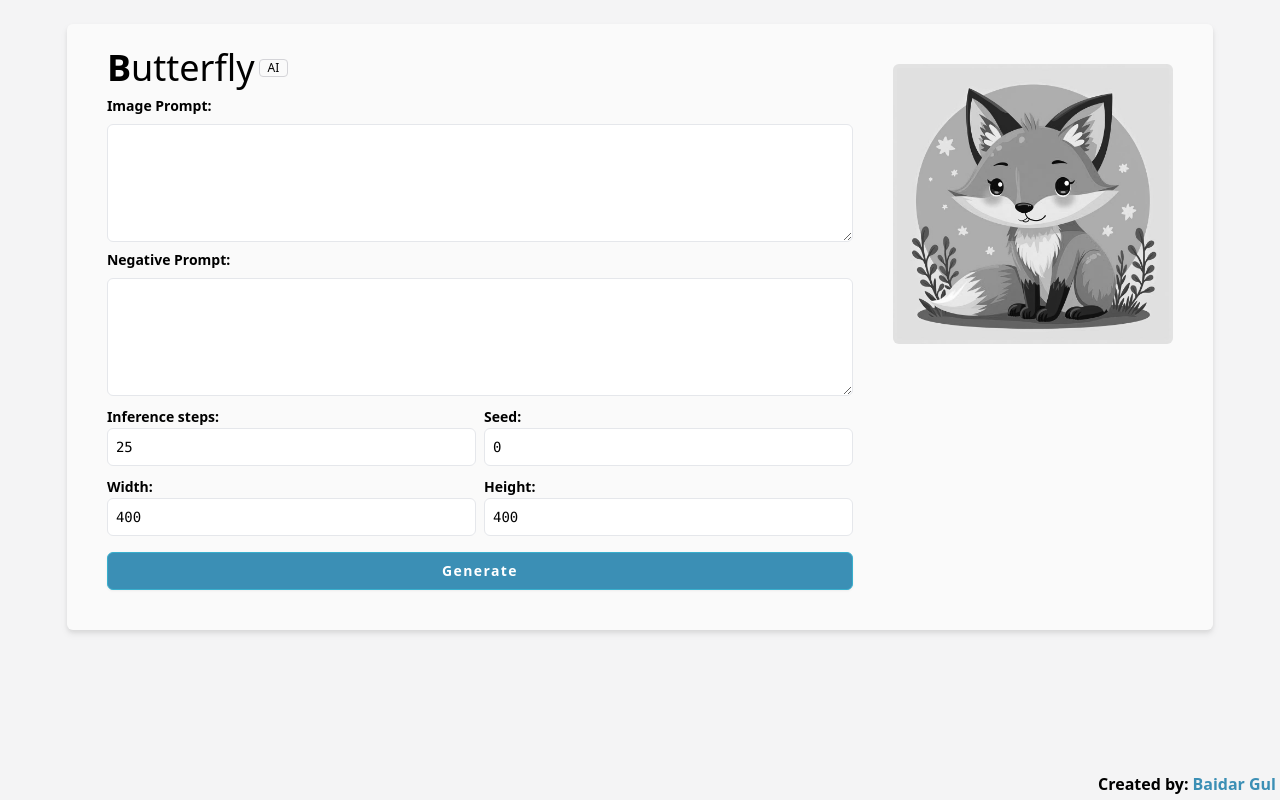
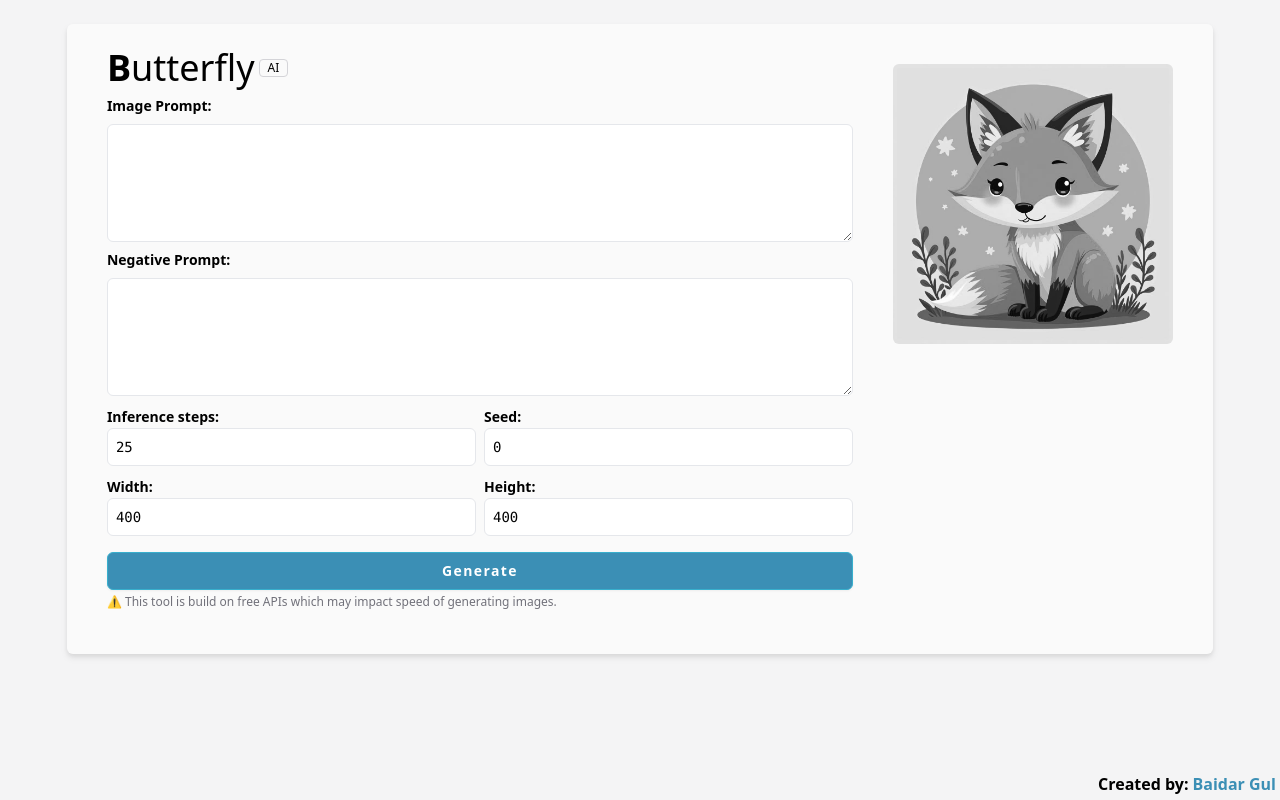
Before and after one commit to baidargul/butterflyai, a Next.js app: page / in a window 1280 px wide. Built offline with nearby package versions, Linux system fonts and the light colour scheme.

Commit message:
added free API warning

```diff
--- a/components/GeneratorPanel.tsx
+++ b/components/GeneratorPanel.tsx
@@ -167,6 +167,10 @@ const GeneratorPanel = (props: Props) => {
           >
             {isCreating ? `${formatTime(elapsedTime)}` : "Generate"}
           </button>
+          <div className="text-xs my-1 text-zinc-500">
+            ⚠️ This tool is build on free APIs which may impact speed of
+            generating images.
+          </div>
         </div>
       </div>
       <div>
```
